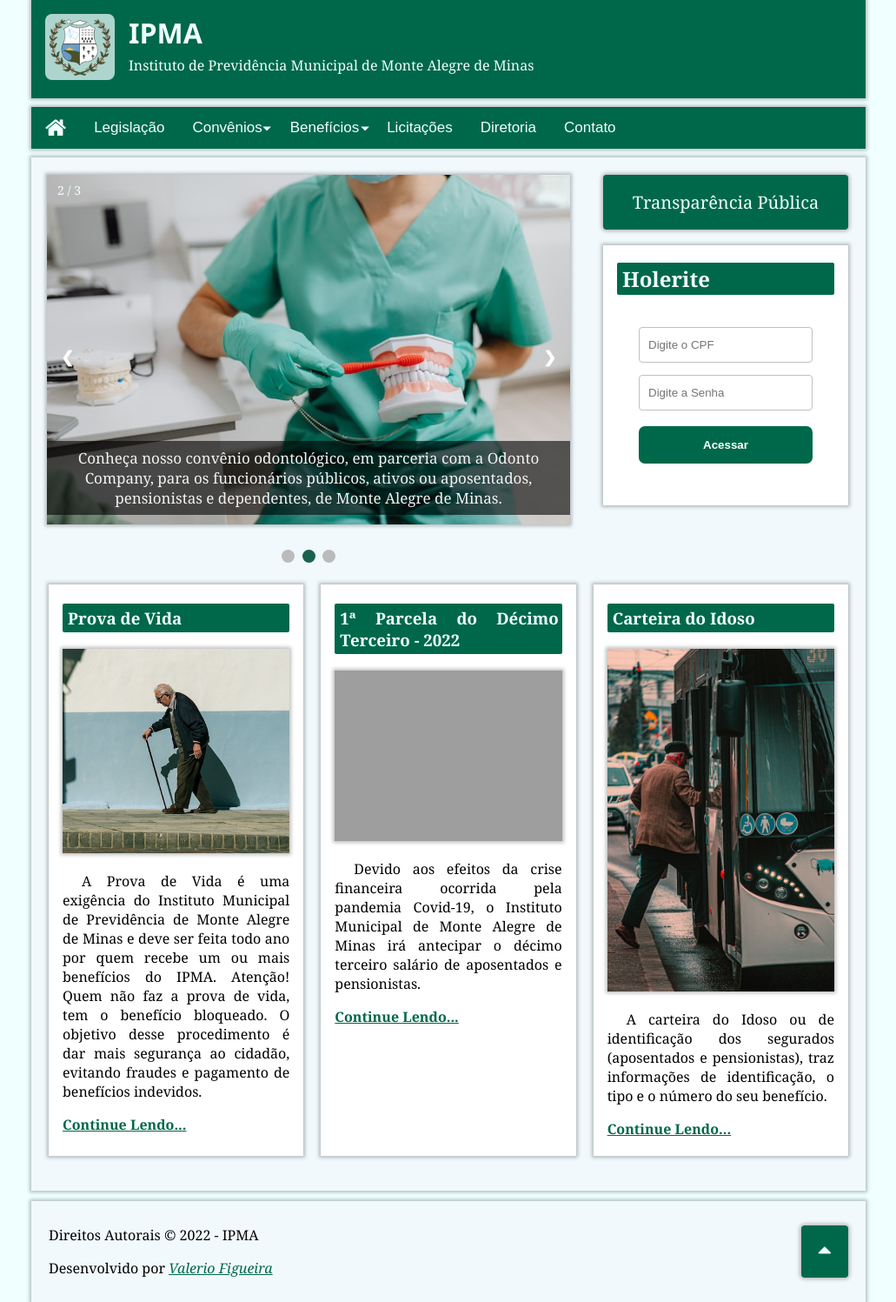
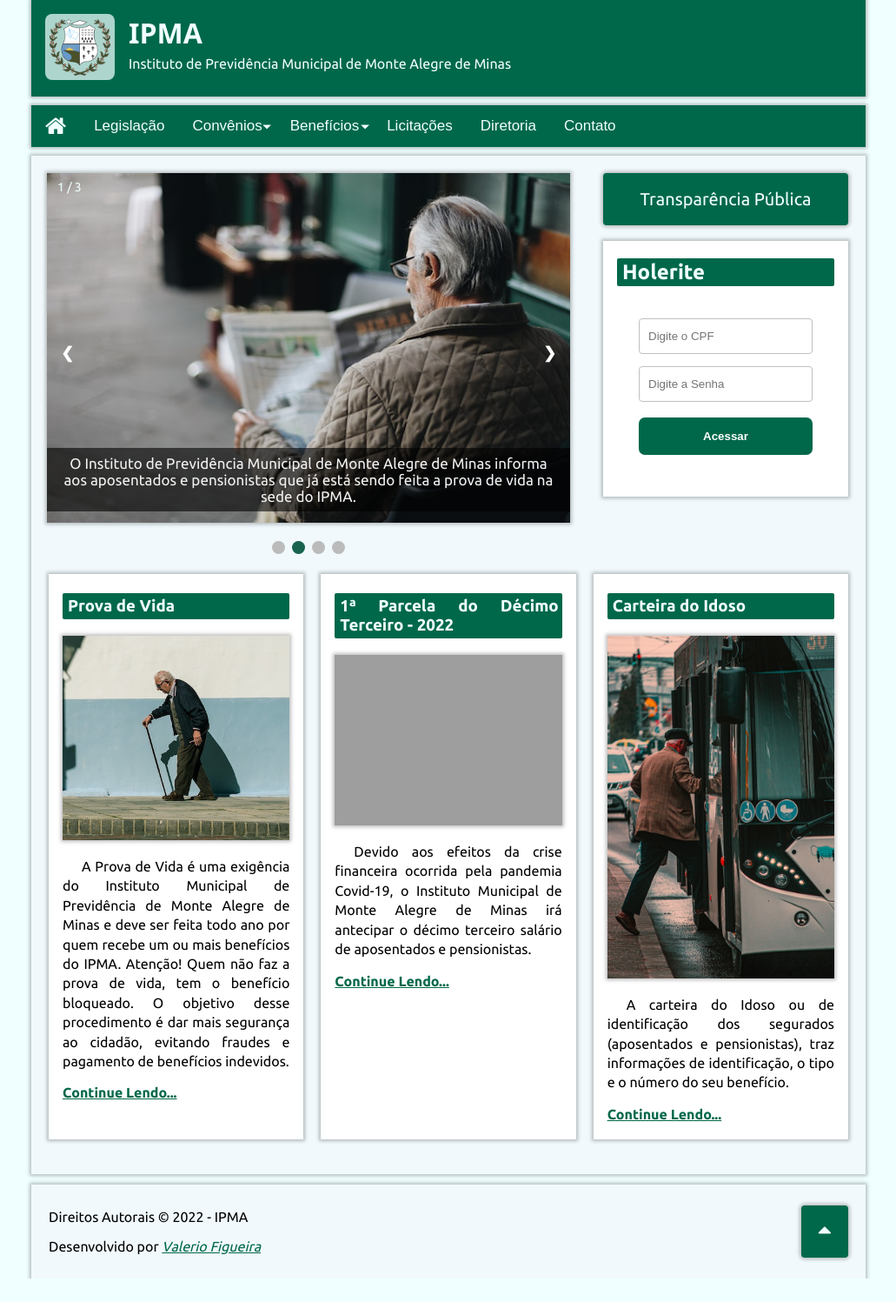
Before and after one commit to valerio-figueira/IPMA, a PHP site: page / in a window 1280 px wide. Shown: the whole page at 87% size, without its empty margins (124-1155 px from the left). After the commit the page ends 1470 px from the top, so only its background shows below. Run offline with PHP 8.4, Linux system fonts and the light colour scheme; grey boxes are pictures that could not be loaded.

Commit message:
new update

```diff
--- a/convenios/unimed.html
+++ b/convenios/unimed.html
@@ -101,11 +101,11 @@
                     <h2>Listagem dos Funcionários Públicos de Monte Alegre que têm Convênio Unimed:</h2>
                     <button type="button" class="folder">Apartamento</button>
                     <div class="folder_content">
-                        <p>Em desenvolvimento.</p>
+                        <embed src="../unimed-lista/UNIMED-11-2022-(5402).pdf" width="100%" height="500" type="application/pdf">
                     </div>
                     <button type="button" class="folder">Enfermaria</button>
                     <div class="folder_content">
-                        <p>Em desenvolvimento.</p>
+                        <embed src="../unimed-lista/UNIMED-11-2022-(5401).pdf" width="100%" height="500" type="application/pdf">
                     </div>
                 </div>
 
--- a/css/style.css
+++ b/css/style.css
@@ -27,7 +27,8 @@
 /*#d4e3f6    (gray)*/
 /*#024959    (black blue)*/
 body{
-    font-family: Georgia, 'Times New Roman', Times, serif;
+    /*font-family: Georgia, 'Times New Roman', Times, serif;*/
+    font-family: 'Ubuntu', sans-serif;
     text-align: justify;
     max-width: var(--max-width);
     min-width: var(--min-width);
@@ -165,11 +166,9 @@
     display: inline-block;
     transition: var(--short-delay);
 }
-article:hover{
-    box-shadow: var(--blue-shadow);
-}
 article p{
     text-indent: 22px;
+    line-height: 1.4rem;
 }
 .main-column article img{
     float: left;
@@ -249,9 +248,6 @@
     box-shadow: var(--shadow);
     display: inline-block;
     transition: var(--short-delay);
-}
-.holerite:hover{
-    box-shadow: var(--blue-shadow);
 }
 
 
--- a/index.html
+++ b/index.html
@@ -75,6 +75,13 @@
 
                 <div class="slide fade">
                     <div class="numbertext">1 / 3</div>
+                    <img src="imgs/segunda-parcela-do-décimo-terceiro.webp">
+                    <div class="text"><a href="postagens/prova-de-vida-2022.html" rel="next">Informamos aos aposentados e pensionistas do Instituto de Previdência de Monte Alegre de Minas, que a segunda parcela do 13º salário será paga em 15 de Dezembro de 2022.</a>
+                    </div>
+                </div>
+
+                <div class="slide fade">
+                    <div class="numbertext">1 / 3</div>
                     <img src="imgs/pexels-daria-obymaha-1684916.jpg">
                     <div class="text"><a href="postagens/prova-de-vida-2022.html" rel="next">O Instituto de Previdência Municipal de Monte Alegre de Minas informa aos aposentados e pensionistas que já está sendo feita a prova de vida na sede do IPMA.</a>
                     </div>
@@ -103,6 +110,7 @@
                 <span class="dot"></span>
                 <span class="dot"></span>
                 <span class="dot"></span>
+                <span class="dot"></span>
             </div>
 
 
@@ -114,7 +122,9 @@
                 <a href="postagens/prova-de-vida.html" class="h1-anchor" rel="next">
                     <h1>Prova de Vida</h1>
                 </a>
-                <img src="imgs/kleymenov-11374476.jpg" alt="prova-de-vida">
+                <a href="postagens/prova-de-vida.html">
+                    <img src="imgs/kleymenov-11374476.jpg" alt="prova-de-vida">
+                </a>
                 <p>A Prova de Vida é uma exigência do Instituto Municipal de Previdência de Monte Alegre de Minas e deve ser feita todo ano por quem recebe um ou mais benefícios do IPMA. Atenção! Quem não faz a prova de vida, tem o benefício bloqueado. O objetivo desse procedimento é dar mais segurança ao cidadão, evitando fraudes e pagamento de benefícios indevidos.</p>
                 <a href="postagens/prova-de-vida.html" class="read-more">Continue Lendo...</a>
             </article>
@@ -122,7 +132,11 @@
                 <a href="postagens/primeira-parcela-decimo-terceiro.html" class="h1-anchor" rel="next">
                     <h1>1ª Parcela do Décimo Terceiro - 2022</h1>
                 </a>
-                <img src="imgs/pexels-andrea-piacquadio-3779770.jpg" alt="primeira-parcela-décimo-terceiro">
+
+                <a href="postagens/primeira-parcela-decimo-terceiro.html">
+                    <img src="imgs/pexels-andrea-piacquadio-3779770.jpg" alt="primeira-parcela-décimo-terceiro">
+                </a>
+
                 <p>Devido aos efeitos da crise financeira ocorrida pela pandemia Covid-19, o Instituto Municipal de Monte Alegre de Minas irá antecipar o décimo terceiro salário de aposentados e pensionistas.</p>
                 <a href="postagens/primeira-parcela-decimo-terceiro.html" class="read-more">Continue Lendo...</a>
             </article>
@@ -130,7 +144,11 @@
                 <a href="postagens/carteira-do-aposentado.html" class="h1-anchor" rel="next">
                     <h1>Carteira do Idoso</h1>
                 </a>
-                <img src="imgs/pexels-cojanu-alexandru-7389961.jpg" alt="carteira-do-aposentado">
+
+                <a href="postagens/carteira-do-aposentado.html">
+                    <img src="imgs/pexels-cojanu-alexandru-7389961.jpg" alt="carteira-do-aposentado">
+                </a>
+
                 <p>A carteira do Idoso ou de identificação dos segurados (aposentados e pensionistas), traz informações de identificação, o tipo e o número do  seu benefício.</p>
                 <a href="postagens/carteira-do-aposentado.html" class="read-more">Continue Lendo...</a>
             </article>
--- a/script/index.js
+++ b/script/index.js
@@ -56,11 +56,17 @@
     };
 
     displaySlider(slider);
+    addEvents(slider);
+};
 
+
+
+function addEvents(slider){
     slider.prev.addEventListener('click', () => {
         slider.autorun = false;
         changeSlide('prev', slider);
     });
+
     slider.next.addEventListener('click', () => {
         slider.autorun = false;
         changeSlide('next', slider);
@@ -85,7 +91,7 @@
         slider.idle = false;
         displaySlider(slider);
     });
-};
+}
 
 function changeSlide(direction, slider){
     if(direction.match('prev')){
```
Also changed, not shown: imgs/segunda-parcela-do-décimo-terceiro.webp (added), 2 other files.
